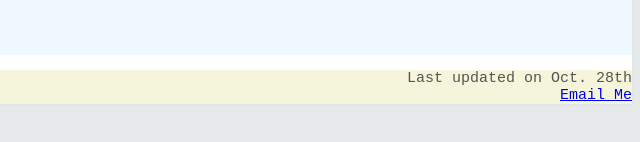
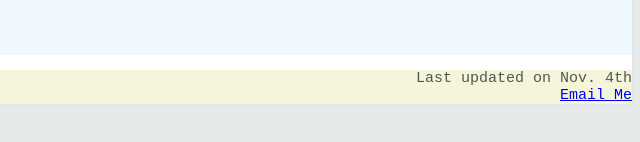
Before and after one commit to Codingnow22/CIS162, a plain HTML site: page about.html in a window 1280 px wide. Shown: the part 412-554 px from the top of the page, 640-1280 px from the left. Drawn offline with Linux system fonts and the light colour scheme.

Commit message:
Add files via upload

```diff
--- a/about.html
+++ b/about.html
@@ -19,6 +19,7 @@
     </ul>
 </nav>
 </heather>
+
 <section>
 <h2>Education Gols</h2>
     <ol>
@@ -35,7 +36,7 @@
     </ol>
 </section>
 
- <footer> Last updated on Oct. 28th<br>
+ <footer> Last updated on Nov. 4th<br>
     <a href="mailto:fake@email.com">Email Me</a></footer>
 </body>
 
```
Also changed, not shown: index.html (+1 -1 lines).
